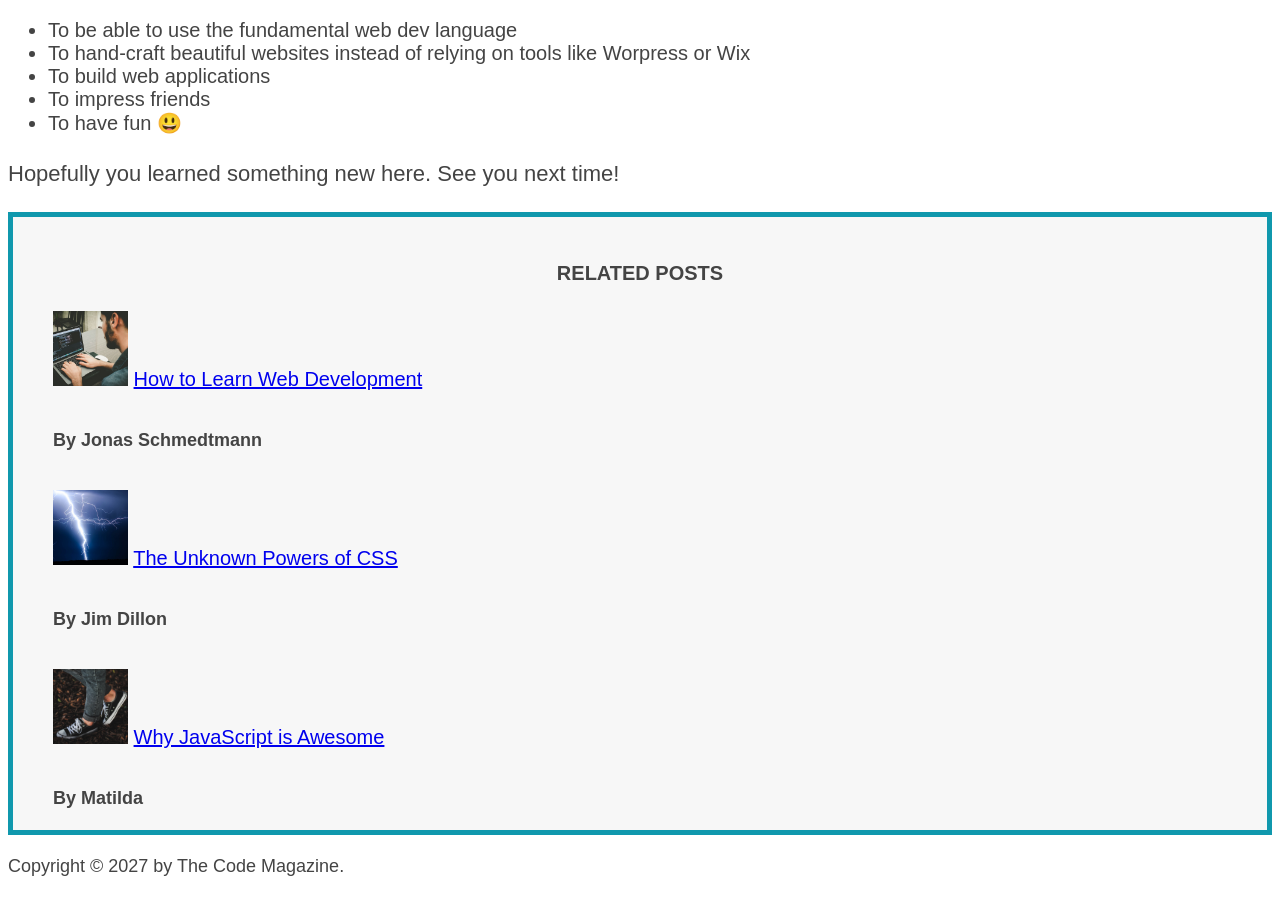
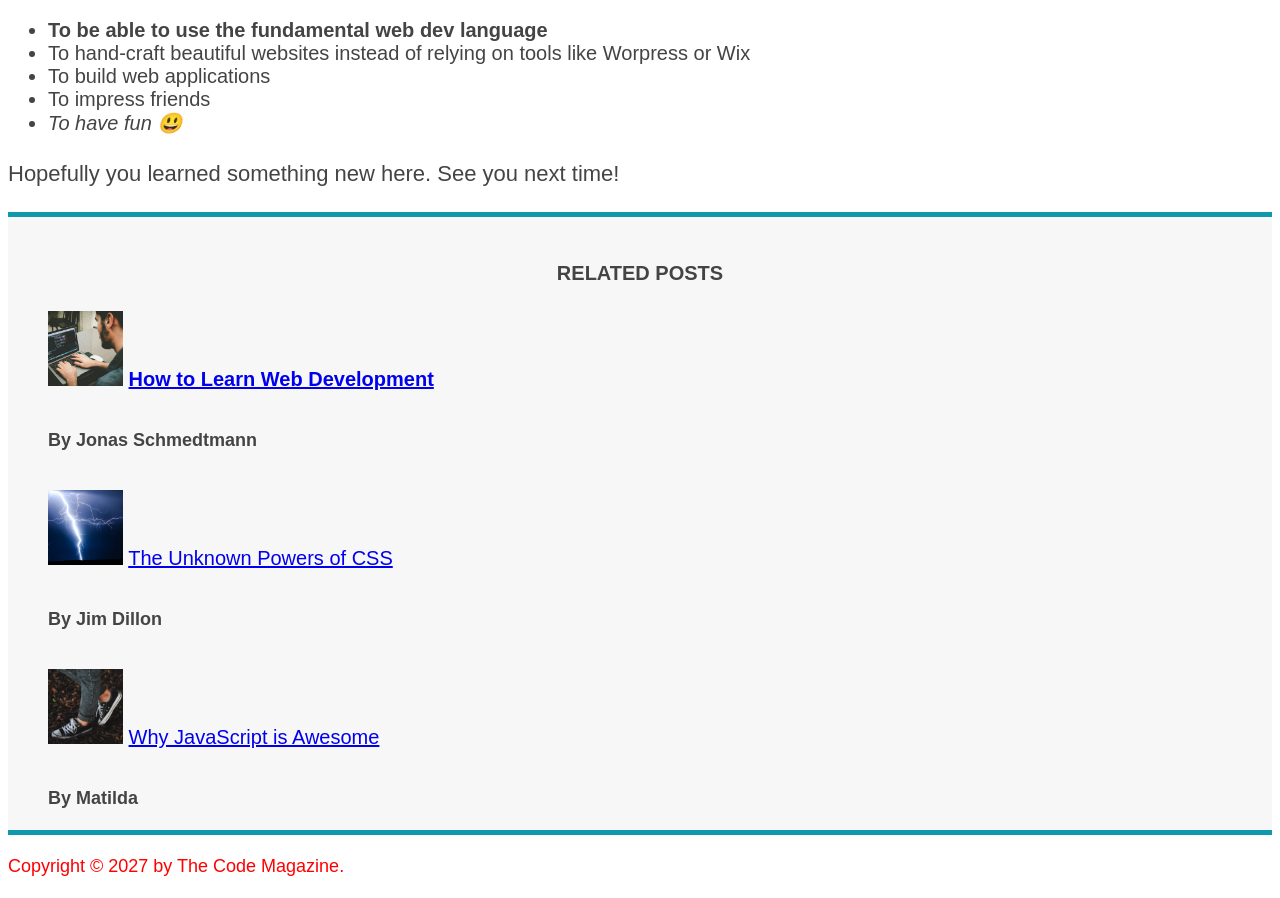
Before and after one commit to onozitsclaire/Code-Magazine, a plain HTML site: page index.html in a window 1280 px wide. Shown: the part 1274-2172 px from the top of the page. Drawn offline with Linux system fonts and the light colour scheme.

Commit message:
updated CSS

```diff
--- a/style.css
+++ b/style.css
@@ -77,5 +77,68 @@ article header p {
 
 aside {
   background-color: #f7f7f7;
-  border: 5px solid #1098ad;
+  border-top: 5px solid #1098ad;
+  border-bottom: 5px solid #1098ad;
 }
+
+body {
+  /* background-color: grey; */
+}
+
+li:first-child {
+  font-weight: bold;
+}
+
+li:last-child {
+  font-style: italic;
+}
+
+li:nth-child(2) {
+  /* can write # or odd/even */
+  /* color: red; */
+}
+
+/* article p:first-child {
+  color: red;
+} */
+/* this does not work, because the parent/child elements apply - misconception */
+
+/* Styling Links */
+
+a:link { /* this only targets a elements with a link attribute - hyperlink */
+  color: #1098ad
+  text-decoration: none;
+}
+
+a:visited { /* links you've already visited */
+  /* color: #777; */
+  color:#1098ad
+}
+
+a:hover {  /* when your mouse is hovering over a link */
+  color: orangered
+  font-weight: weight;
+  text-decoration: underline wavy orangered;
+}
+
+a:active { /* links you are presently visiting */
+ background-color: black;
+ font-style: italic;
+}
+
+/* Resolving conflicts */
+#copyright {
+  color: red; /* This would have the highest priority because it is an ID (#) selector. so the font would be red */
+}
+
+.copyright { /* If you hover over selector, it will give you the rank of specificity */
+  color: blue;
+}
+
+.text { /* since .copyright and .text are both class selectors, the "last selector in the code" rule applies here, so the text would be yellow */
+  color: yellow;
+}
+
+footer p {
+  color: green;
+}
```
